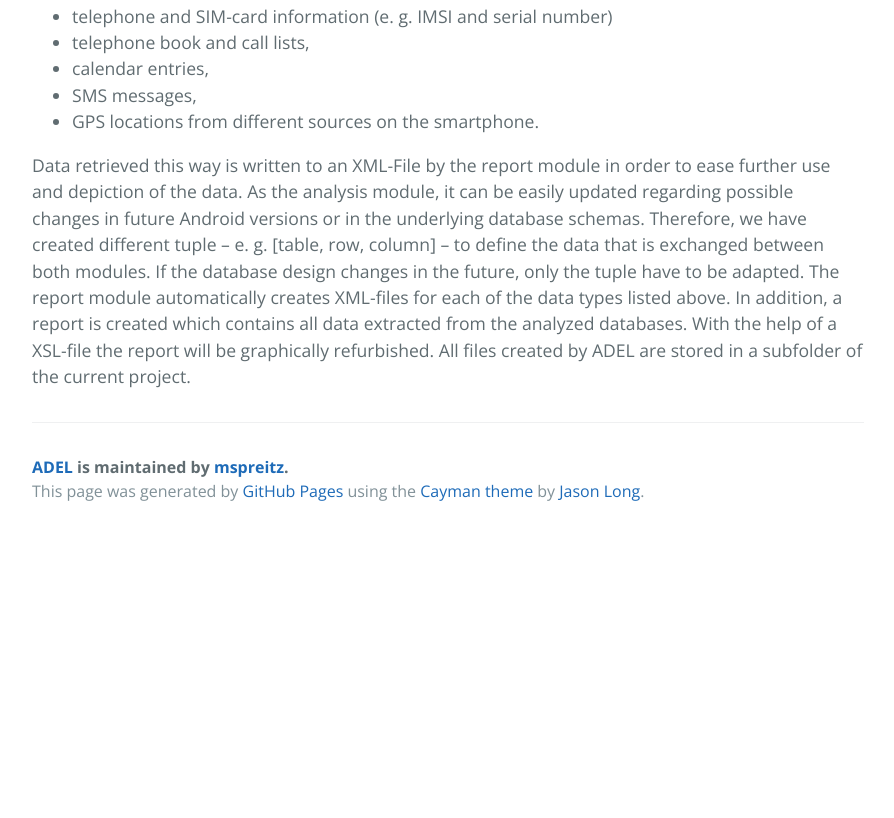
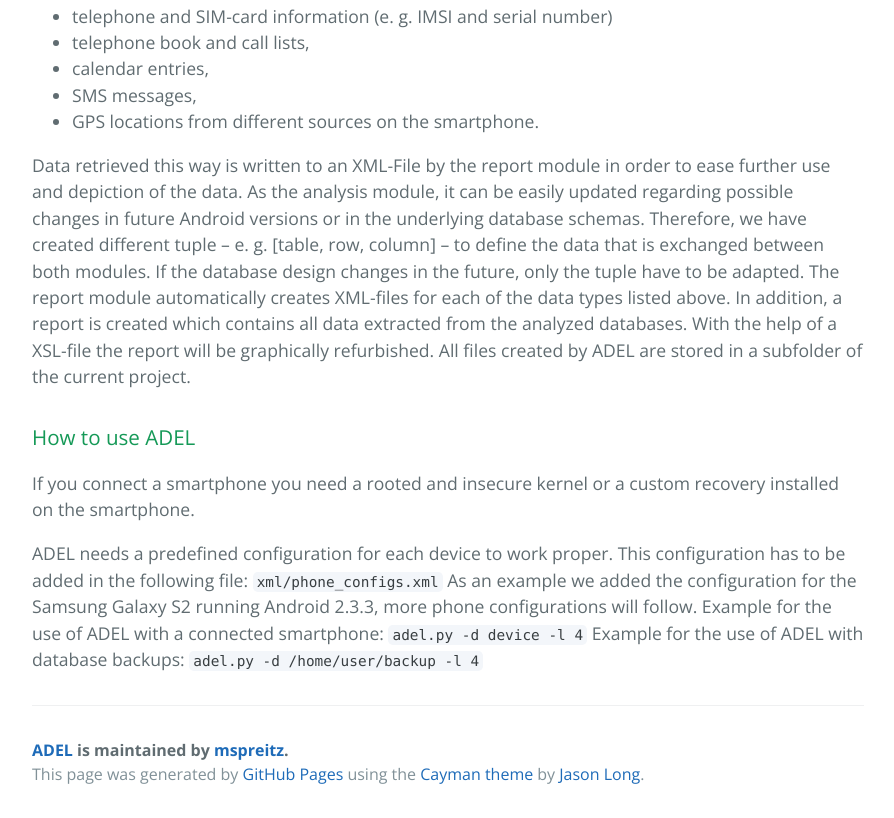
Before and after one commit to mspreitz/ADEL, a plain HTML site: page index.html in a window 1280 px wide. Shown: the part 1148-1966 px from the top of the page, without its empty margins (192-1086 px from the left). Before the commit the page ends 1683 px from the top, so only its background shows below. Drawn offline with nearby package versions, Linux system fonts and the light colour scheme.

Commit message:
pages updated

```diff
--- a/index.html
+++ b/index.html
@@ -42,6 +42,28 @@
 
 <p>Data retrieved this way is written to an XML-File by the report module in order to ease further use and depiction of the data. As the analysis module, it can be easily updated regarding possible changes in future Android versions or in the underlying database schemas. Therefore, we have created different tuple – e. g. [table, row, column] – to define the data that is exchanged between both modules. If the database design changes in the future, only the tuple have to be adapted. The report module automatically creates XML-files for each of the data types listed above. In addition, a report is created which contains all data extracted from the analyzed databases. With the help of a XSL-file the report will be graphically refurbished. All files created by ADEL are stored in a subfolder of the current project.</p>
 
+
+<h3>
+<a id="howtouse" class="anchor" href="#howtouse" aria-hidden="true"><span class="octicon octicon-link"></span></a>How to use ADEL</h3>
+
+<p>If you connect a smartphone you need a rooted and insecure kernel or a custom recovery installed on the smartphone.</p>
+
+<p>ADEL needs a predefined configuration for each device to work proper. This configuration has to be added in the following file:
+
+<code>xml/phone_configs.xml</code>
+
+As an example we added the configuration for the Samsung Galaxy S2 running Android 2.3.3, more phone configurations will follow.
+
+Example for the use of ADEL with a connected smartphone:
+
+<code>adel.py -d device -l 4</code>
+
+Example for the use of ADEL with database backups:
+
+<code>adel.py -d /home/user/backup -l 4</code>
+
+</p>
+
       <footer class="site-footer">
         <span class="site-footer-owner"><a href="https://github.com/mspreitz/ADEL">ADEL</a> is maintained by <a href="https://github.com/mspreitz">mspreitz</a>.</span>
 
```
